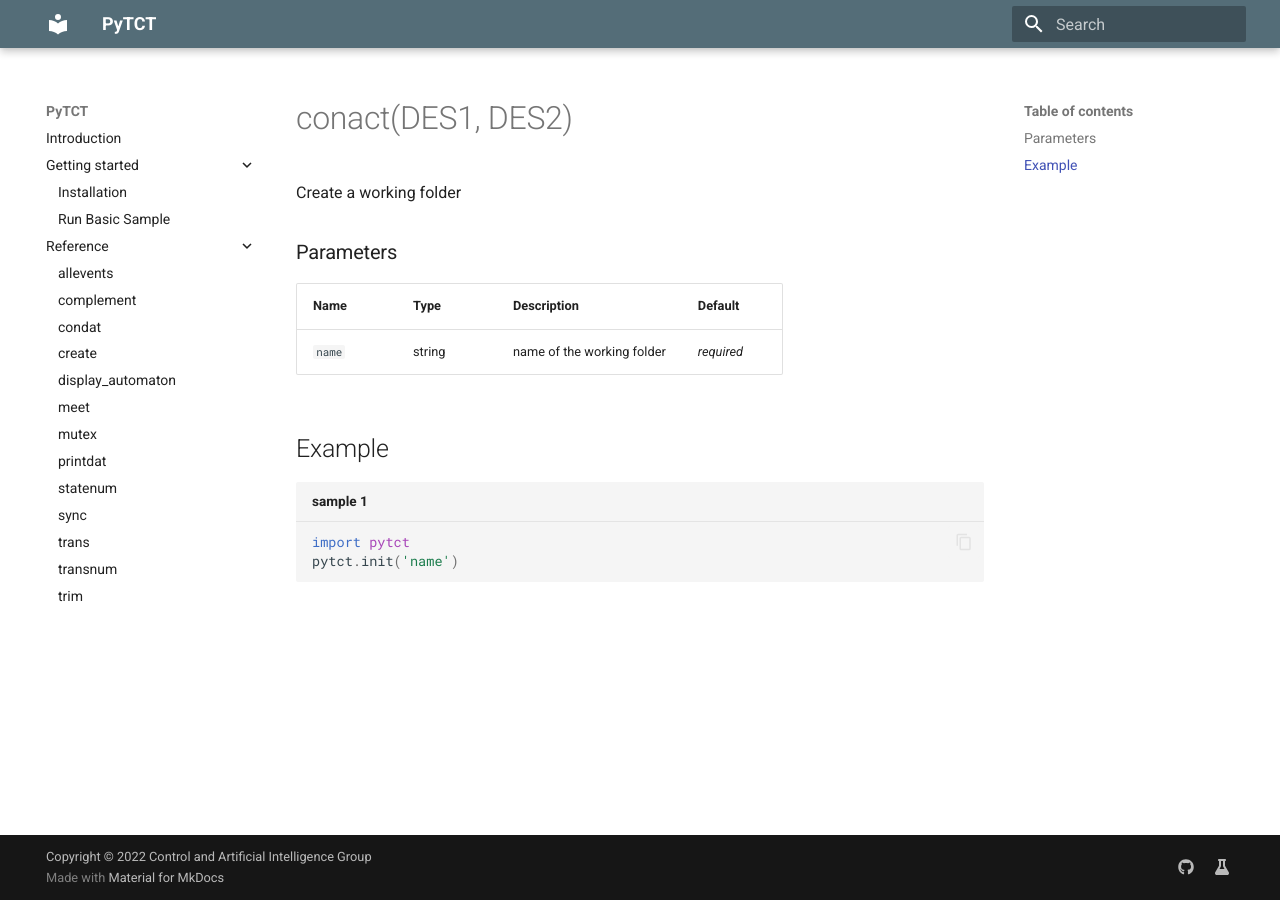
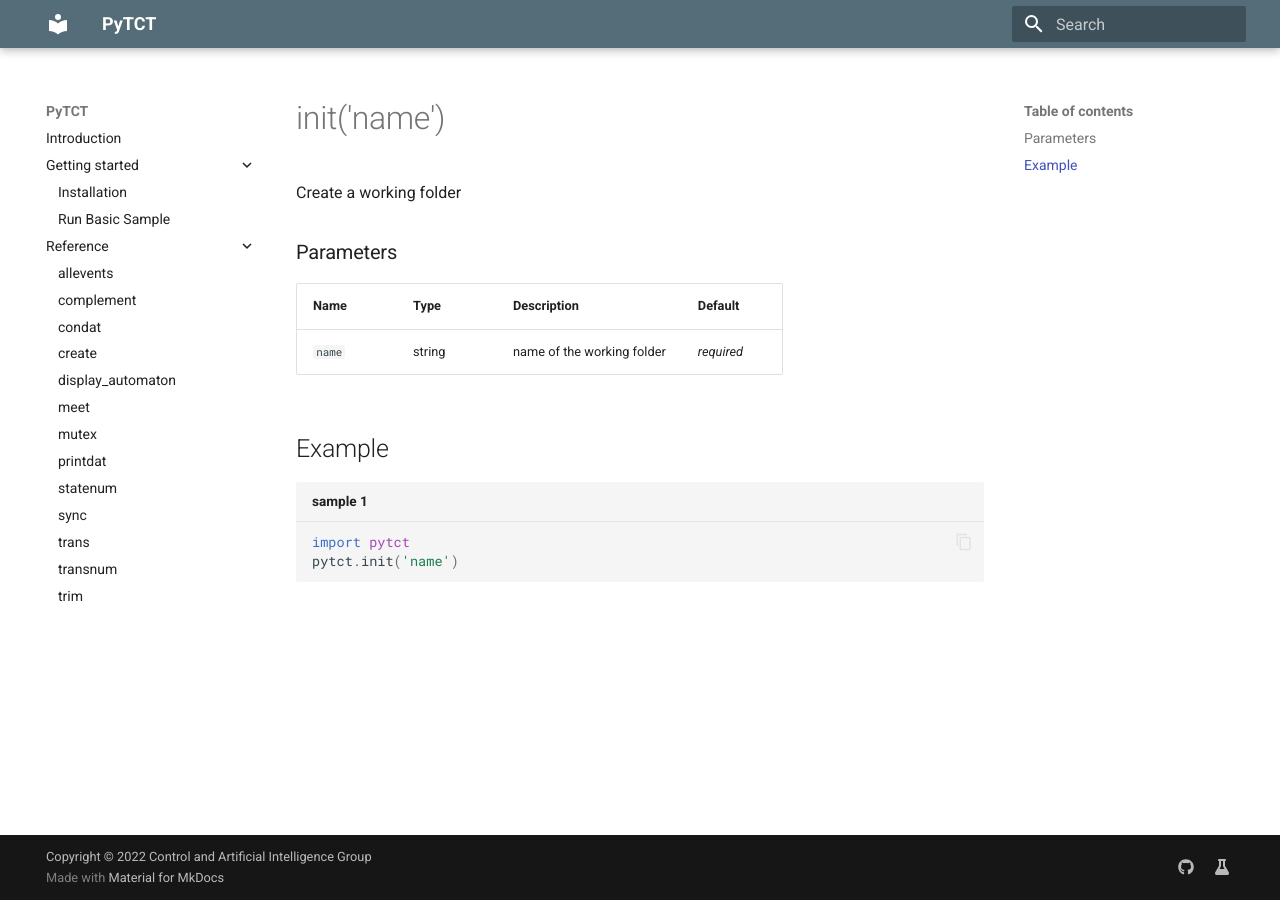
Before and after one commit to OMUCAI/PyTCT-docs, an MkDocs documentation site: the page built from docs/reference/init.md, in a window 1280 px wide. Built offline with MkDocs 1.6.1 and Material for MkDocs 9.7.7, drawn with Linux system fonts in a browser that asks for light colours.

Commit message:
Update init.md

```diff
--- a/docs/reference/init.md
+++ b/docs/reference/init.md
@@ -1,4 +1,4 @@
-# conact(DES1, DES2)
+# init('name')
 
 Create a working folder
 
```
